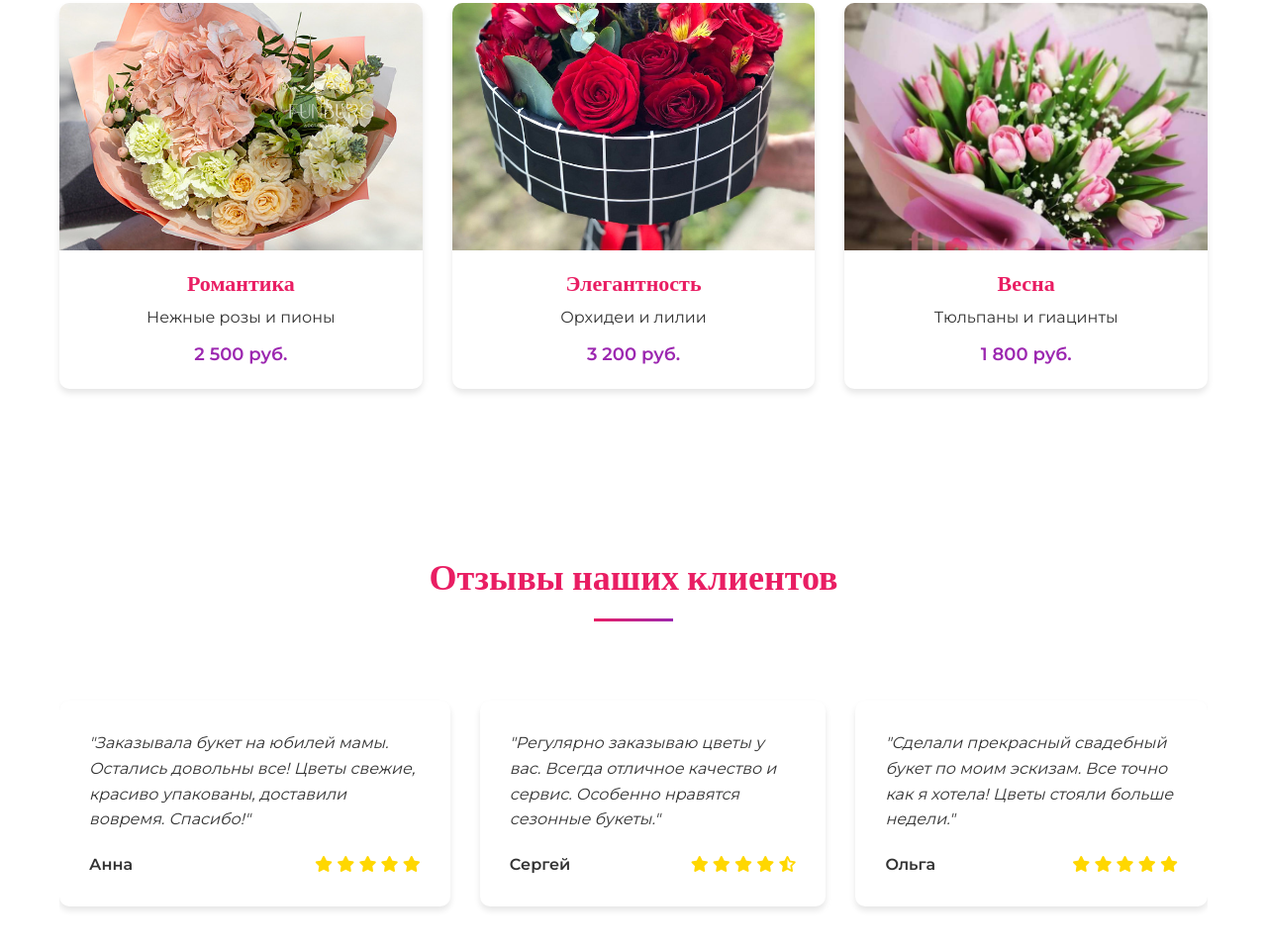
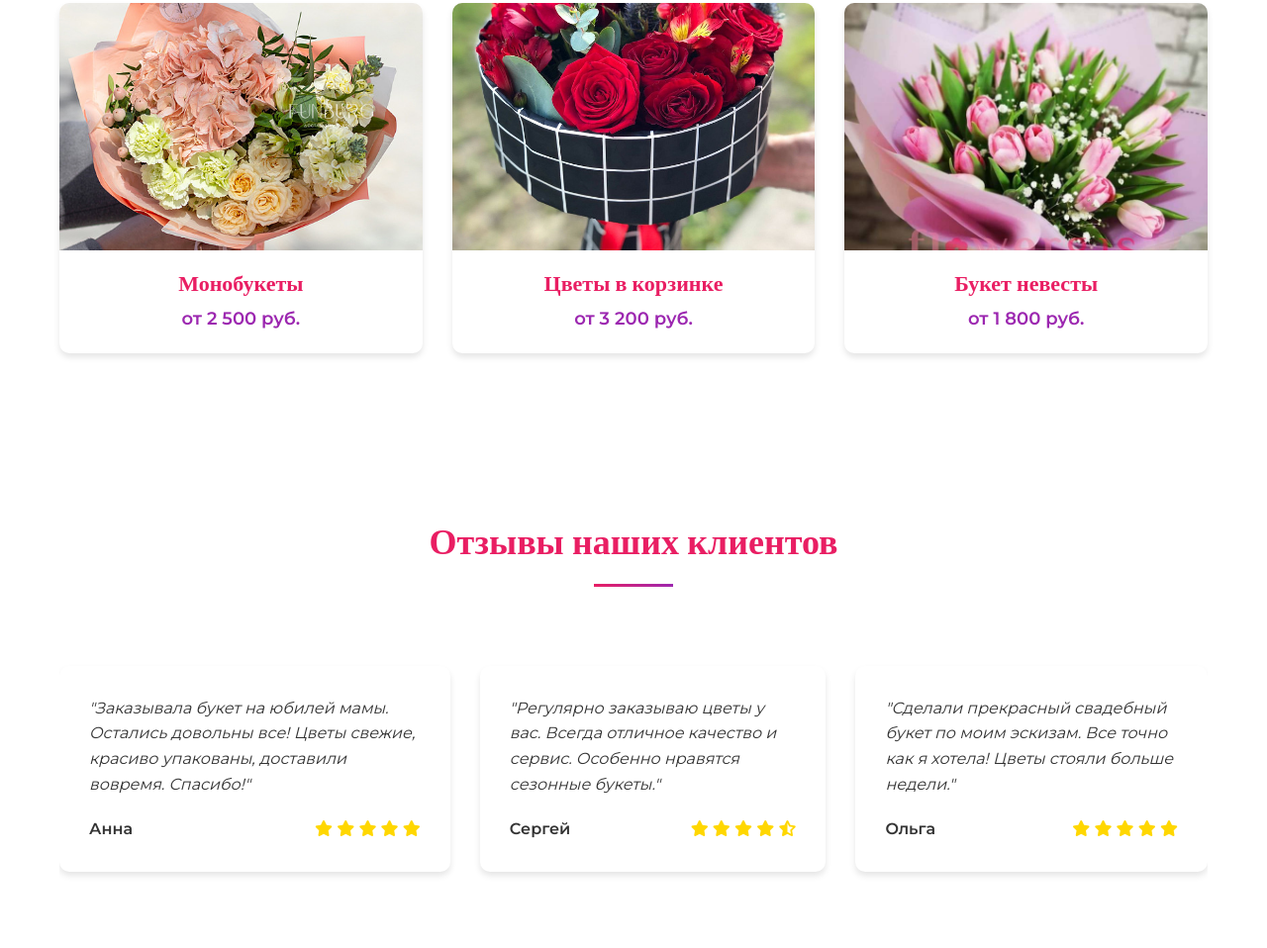
Before and after one commit to o325oa/flowers.github.io, a plain HTML site: page index.html in a window 1280 px wide. Shown: the part 1832-2790 px from the top of the page at 99% size. Drawn offline with nearby package versions, Linux system fonts and the light colour scheme.

Commit message:
Change Card

```diff
--- a/index.html
+++ b/index.html
@@ -66,38 +66,36 @@
         <div class="container">
             <h2 class="section-title">Наши букеты</h2>
             <div class="products-grid">
-                <div class="product-card">
+               <div class="product-card">
                     <div class="product-image">
                         <img src="images/flowers2.jpg" alt="Букет Романтика">
                         <div class="product-overlay">
-                            <button class="btn open-modal">Заказать</button>
+                            <button class="btn open-modal">Открыть каталог</button>
                         </div>
                     </div>
-                    <h3>Романтика</h3>
-                    <p>Нежные розы и пионы</p>
-                    <span class="price">2 500 руб.</span>
+                    <h3>Монобукеты</h3>
+                    <!-- <p>Нежные розы и пионы</p> -->
+                    <span class="price">от 2 500 руб.</span>
                 </div>
                 <div class="product-card">
                     <div class="product-image">
                         <img src="images/flowers3.jpg" alt="Букет Элегантность">
                         <div class="product-overlay">
-                            <button class="btn open-modal">Заказать</button>
+                            <button class="btn open-modal">Открыть каталог</button>
                         </div>
                     </div>
-                    <h3>Элегантность</h3>
-                    <p>Орхидеи и лилии</p>
-                    <span class="price">3 200 руб.</span>
+                    <h3>Цветы в корзинке</h3>
+                    <span class="price">от 3 200 руб.</span>
                 </div>
                 <div class="product-card">
                     <div class="product-image">
                         <img src="images/flowers4.jpg" alt="Букет Весна">
                         <div class="product-overlay">
-                            <button class="btn open-modal">Заказать</button>
+                            <button class="btn open-modal">Открыть каталог</button>
                         </div>
                     </div>
-                    <h3>Весна</h3>
-                    <p>Тюльпаны и гиацинты</p>
-                    <span class="price">1 800 руб.</span>
+                    <h3>Букет невесты</h3>
+                    <span class="price">от 1 800 руб.</span>
                 </div>
             </div>
         </div>
```
